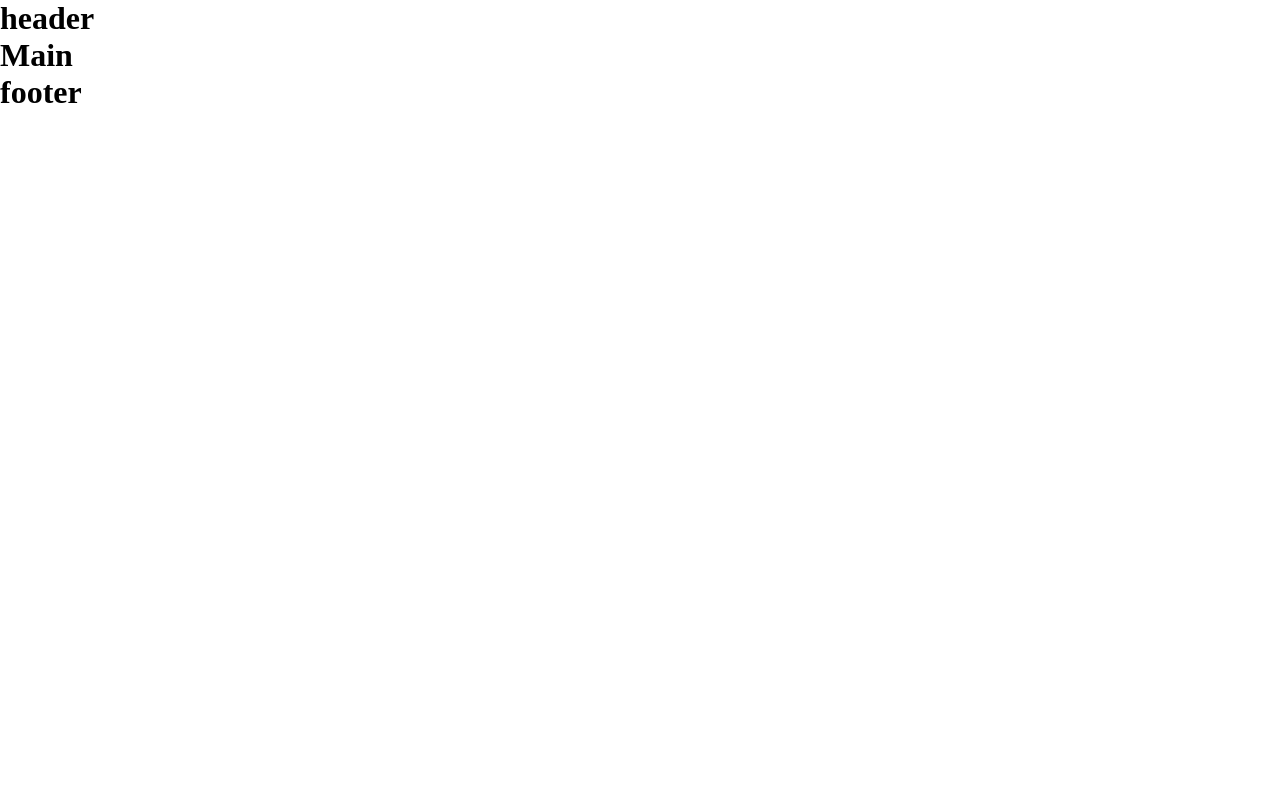
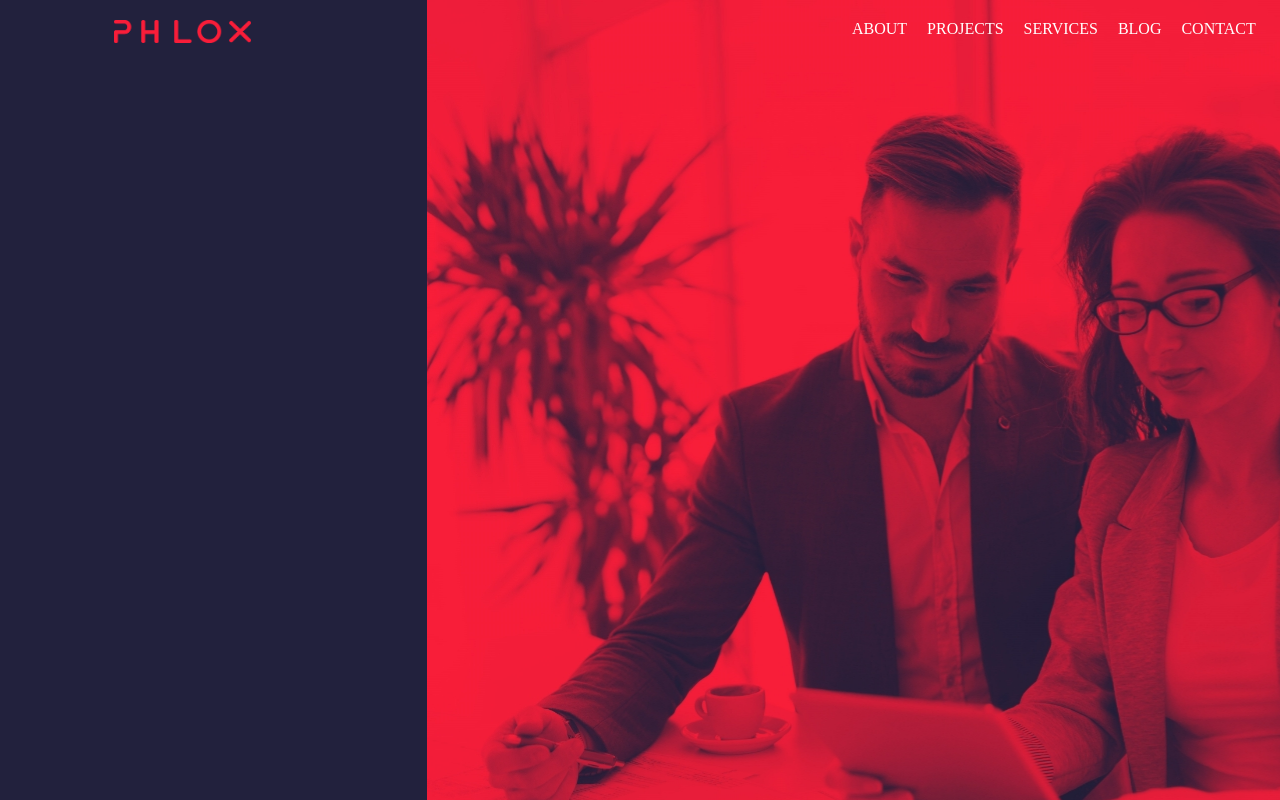
Before and after one commit to FraBona/proj-html-vuejs, a Vue app: page / in a window 1280 px wide. Shown: the top 800 px of the page. Built offline with nearby package versions, Linux system fonts and the light colour scheme.

Commit message:
create store and databse - menu header

```diff
--- a/package.json
+++ b/package.json
@@ -9,6 +9,7 @@
     "preview": "vite preview"
   },
   "dependencies": {
+    "axios": "^1.6.2",
     "vue": "^3.3.4"
   },
   "devDependencies": {
--- a/src/App.vue
+++ b/src/App.vue
@@ -2,12 +2,21 @@
   import AppHeader from './components/AppHeader.vue';
   import AppMain from './components/AppMain.vue';
   import AppFooter from './components/AppFooter.vue';
+  import { store } from './store.js';
 
   export default {
     components: {
       AppHeader: AppHeader,
       AppMain: AppMain,
       AppFooter: AppFooter
+    },
+    data(){
+      return{
+        store: store
+      }
+    },
+    created(){
+      console.log(this.store.db.listHeader.length)
     }
   }
 </script>
--- a/src/components/AppHeader.vue
+++ b/src/components/AppHeader.vue
@@ -1,11 +1,96 @@
 <script>
+  import { store } from '../store.js';
 
+  export default{
+    data(){
+      return{
+        store: store
+      }
+    },
+  }
 </script>
 
 <template>
-  <h1>header </h1>
+  <div class="container-large">
+    <div class="row row-principal">
+      <div class="col-4 bg-blue"></div>
+      <div class="col-8 bg-red"></div>
+    </div>
+  </div>
+
+  <div class="container">
+    <div class="row justify-between">
+      <div class="col-image">
+        <img id="logo-image" src="../img/images/logotype.png" alt="">
+      </div>
+      <div class="col-list">
+        <ul class="menu">
+  <!--       <li class="menu__item">ABOUT</li>
+          <li class="menu__item">PROJECTS</li>
+          <li class="menu__item">SERVICES</li>
+          <li class="menu__item">BLOG</li>
+          <li class="menu__item">CONTACT</li>-->
+          <li class="menu__item" v-for="item in this.store.db.listHeader">{{ item.name }}</li>
+        </ul>
+      </div>
+    </div>
+  </div>
 </template>
 
 <style scoped>
+  .col-4{
+    flex-basis: calc((100% / 12 ) * 4);
+    position: relative;
+  }
+
+  .logo-image{
+    position: absolute;
+    top: 0;
+  }
+
+  .col-8{
+    flex-basis: calc((100% / 12) * 8);
+
+  }
+  .bg-blue{
+    min-height: 1000px;
+    background-color: rgb(34, 33, 61);
+  }
+
+  .bg-red{
+    background-image: url('../img/images/portrait-of-young-architect-woman-on-meeting-KFZCE3A.jpg');
+  }
+
+  .menu{
+    display: flex;
+    flex-wrap: wrap;
+    gap: 20px;
+    padding: 20px;
+  }
+
+  .menu__item{
+    color: white;
+  }
+
+  .container-large{
+    position: relative;
+  }
+
+  .col-image{
+    position: absolute;
+    top: 0;
+    right: 65%;
+  }
+
+  .col-list{
+    position: absolute;
+    top: 0;
+    left: 65%;
+  }
+
+  #logo-image{
+    max-width: 50%;
+    padding: 20px;
+  }
 
 </style>
--- /dev/null
+++ b/src/db.json
@@ -0,0 +1,21 @@
+{
+
+  "listHeader": [
+    {
+      "name": "ABOUT"
+    },
+    {
+      "name": "PROJECTS"
+    },
+    {
+      "name": "SERVICES"
+    },
+    {
+      "name": "BLOG"
+    },
+    {
+      "name": "CONTACT"
+    }
+  ]
+
+}
--- /dev/null
+++ b/src/store.js
@@ -0,0 +1,8 @@
+import { reactive } from 'vue';
+import db from './db.json'
+
+export const store = reactive({
+  db: db
+})
+
+//'ABOUT','PROJECTS','SERVICES','BLOG','CONTACT'
--- a/src/style/general.scss
+++ b/src/style/general.scss
@@ -16,3 +16,22 @@ ul, ol, li{
 img{
   max-width: 100%;
 }
+
+.container-large{
+  width: 100%;
+  margin: 0 auto;
+}
+
+.container{
+  max-width: 1300px;
+  margin: 0 auto;
+}
+
+.row{
+  display: flex;
+  flex-wrap: wrap;
+}
+
+.justify-between{
+  justify-content: space-between;
+}
```
Also changed, not shown: 1 other file (tests, documents, lock files or other folders).
